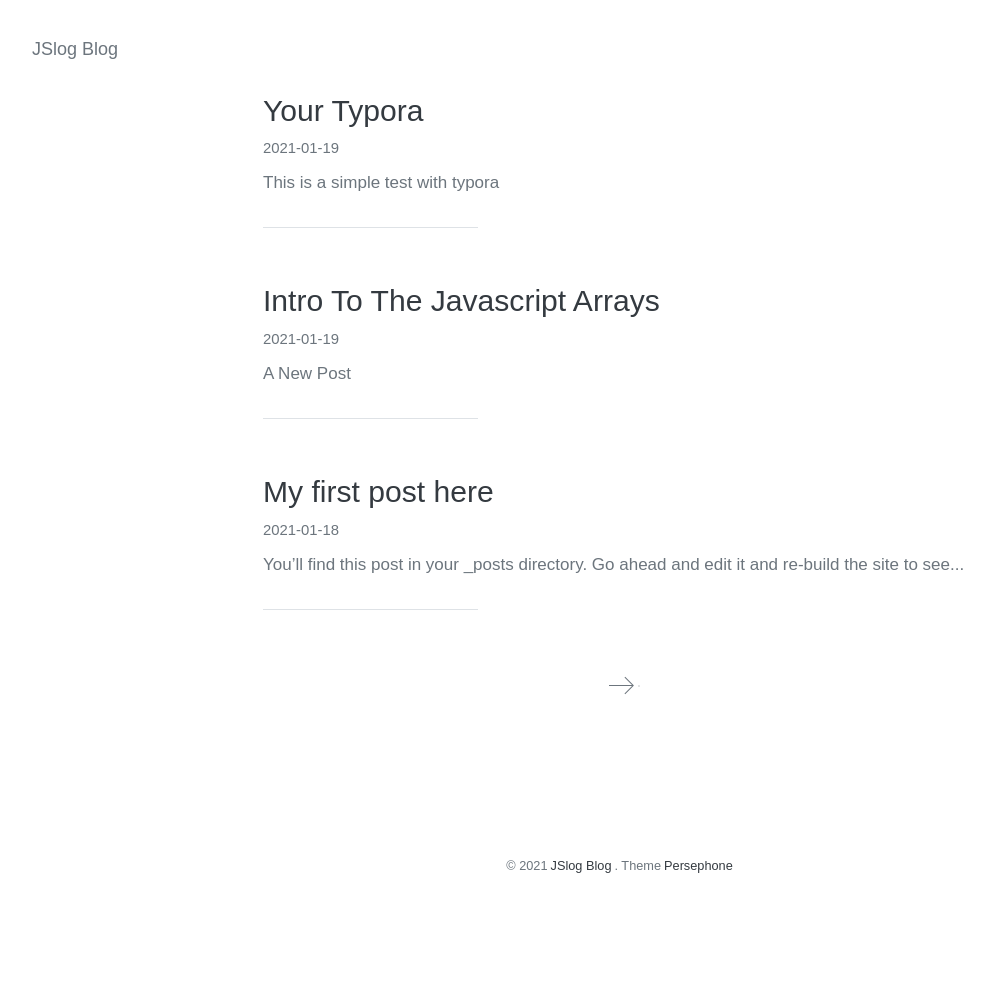
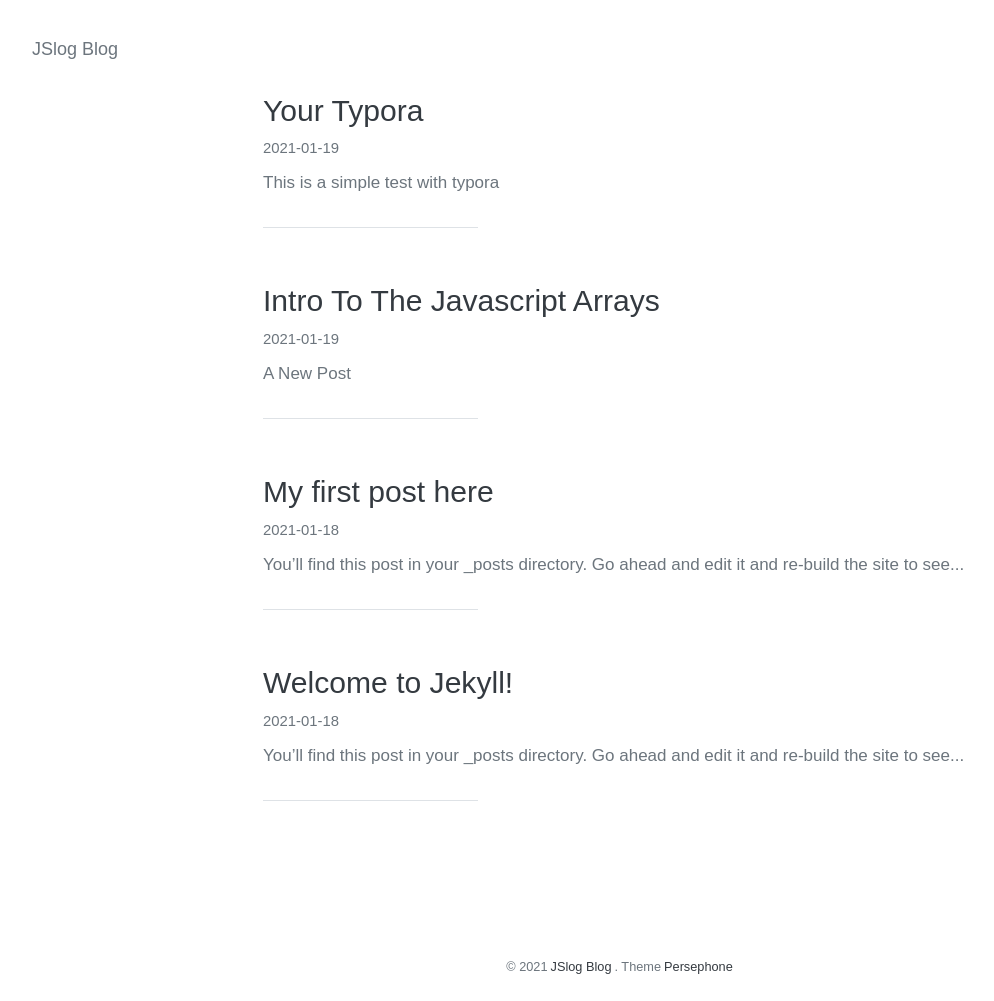
Before and after one commit to voldegao/blog, a Jekyll site: the page built from index.html, in a window 1280 px wide. Shown: the whole page, without its empty margins (19-1013 px from the left). Built offline with Jekyll 4.4.1, drawn with Linux system fonts in a browser that asks for light colours; the list of posts is cut into pages by our own code; before the commit the page ends 900 px from its top, so only the background shows below that.

Commit message:
Update _config.yml

```diff
--- a/_config.yml
+++ b/_config.yml
@@ -27,7 +27,7 @@ url: "http://jslog.github.io/blog/" # the base hostname & protocol for your site
 twitter_username: jekyllrb
 github_username:  jekyll
 
-paginate: 3
+paginate: 10
 permalink: "/:year-:month-:day/:title"
 paginate_path: "/page:num/"
 # Build settings
```
